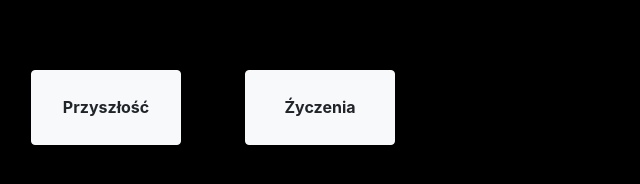
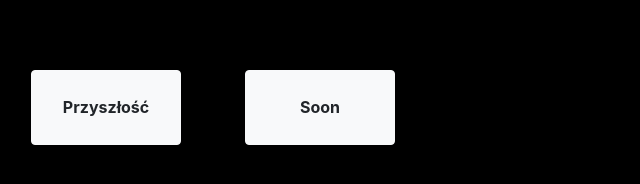
Before and after one commit to kkowal2115/Hebda18Prezent, a plain HTML site: page index.html in a window 1280 px wide. Shown: the part 244-428 px from the top of the page, 395-1035 px from the left. Drawn offline with nearby package versions, Linux system fonts and the light colour scheme.

Commit message:
Update index.html

```diff
--- a/index.html
+++ b/index.html
@@ -16,7 +16,7 @@
             <button type="button" class="btn btn-light">Przyszłość</button>
         </a>
         <a href="#">
-            <button type="button" class="btn btn-light">Źyczenia</button>
+            <button type="button" class="btn btn-light">Soon</button>
         </a>
     </div>
 
```
